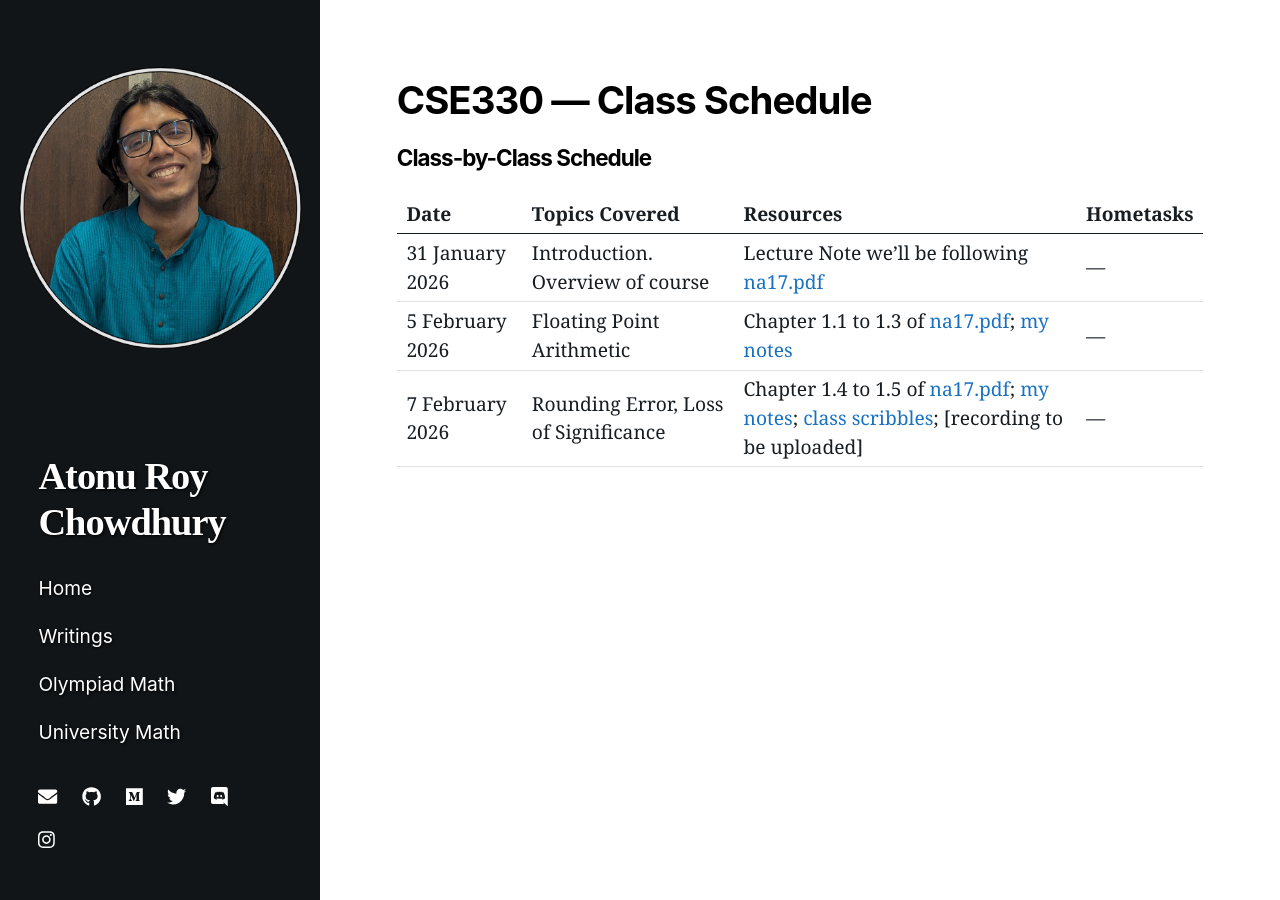
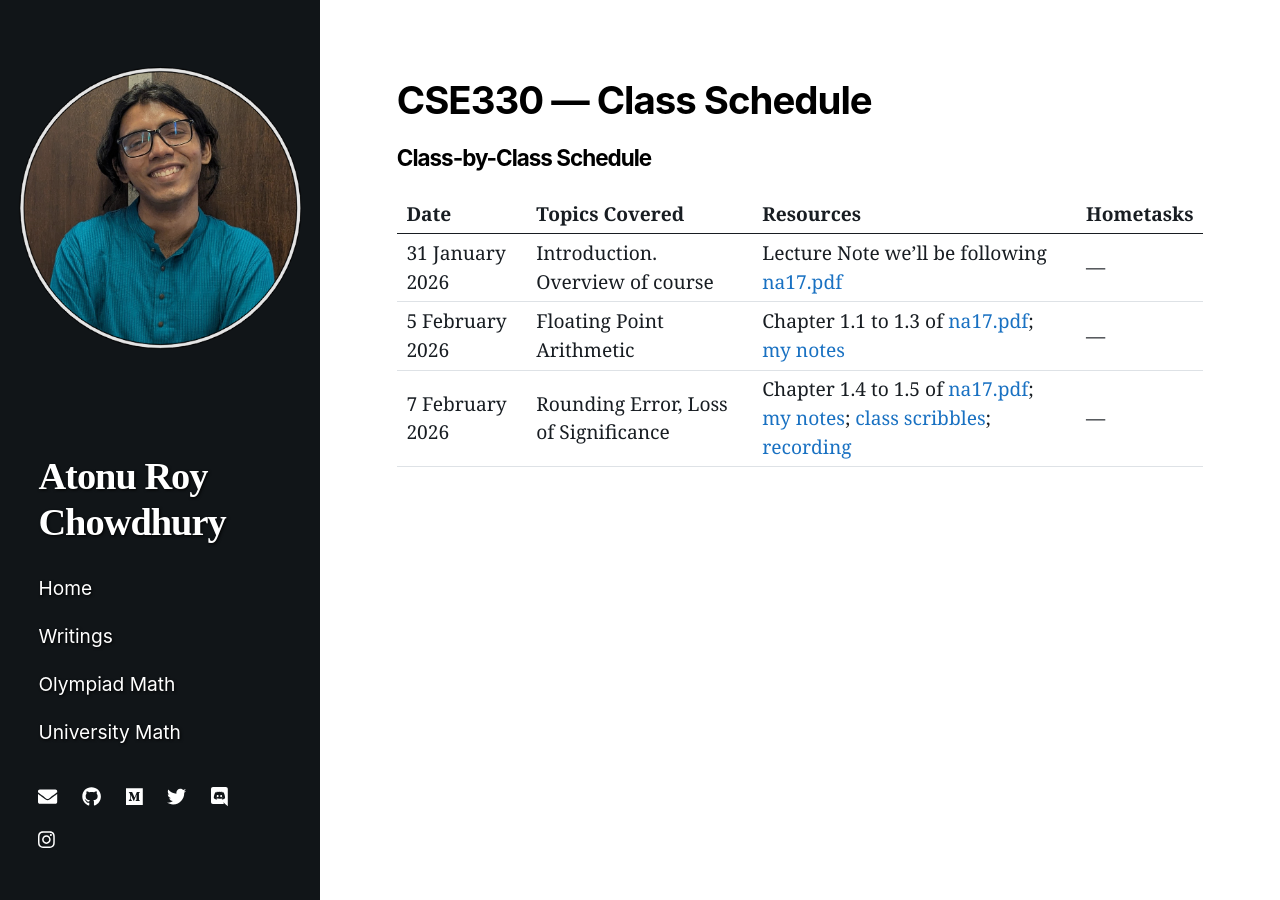
Before and after one commit to atonurc/atonurc.github.io, a Jekyll site: the page built from teaching/bracu/cse330/spring26/plan.markdown, in a window 1280 px wide. Built offline with Jekyll 4.4.1, drawn with Linux system fonts in a browser that asks for light colours; nearby versions of some CDN libraries.

Commit message:
recording 7 Feb

```diff
--- a/teaching/bracu/cse330/spring26/plan.markdown
+++ b/teaching/bracu/cse330/spring26/plan.markdown
@@ -13,4 +13,4 @@ title: CSE330 — Class Schedule
 | ---------------- | ----------------------------------------------------------- | ---------------------------------------------------------------------- | ---------------------------- |
 | 31 January 2026  | Introduction. Overview of course | Lecture Note we'll be following [na17.pdf](https://www.maths.dur.ac.uk/users/anthony.yeates/NOTES/na17.pdf) | —                            |
 | 5 February 2026  | Floating Point Arithmetic | Chapter 1.1 to 1.3 of [na17.pdf](https://www.maths.dur.ac.uk/users/anthony.yeates/NOTES/na17.pdf); [my notes](https://atonurc.github.io/teaching/bracu/cse330/spring26/floating_point.pdf) | —                            |
-| 7 February 2026  | Rounding Error, Loss of Significance | Chapter 1.4 to 1.5 of [na17.pdf](https://www.maths.dur.ac.uk/users/anthony.yeates/NOTES/na17.pdf); [my notes](https://atonurc.github.io/teaching/bracu/cse330/spring26/floating_point.pdf); [class scribbles](https://atonurc.github.io/teaching/bracu/cse330/spring26/7_feb_scribbles.pdf); [recording to be uploaded] | —                            |
+| 7 February 2026  | Rounding Error, Loss of Significance | Chapter 1.4 to 1.5 of [na17.pdf](https://www.maths.dur.ac.uk/users/anthony.yeates/NOTES/na17.pdf); [my notes](https://atonurc.github.io/teaching/bracu/cse330/spring26/floating_point.pdf); [class scribbles](https://atonurc.github.io/teaching/bracu/cse330/spring26/7_feb_scribbles.pdf); [recording](https://youtu.be/DmZtE8l_KkQ) | —                            |
```
